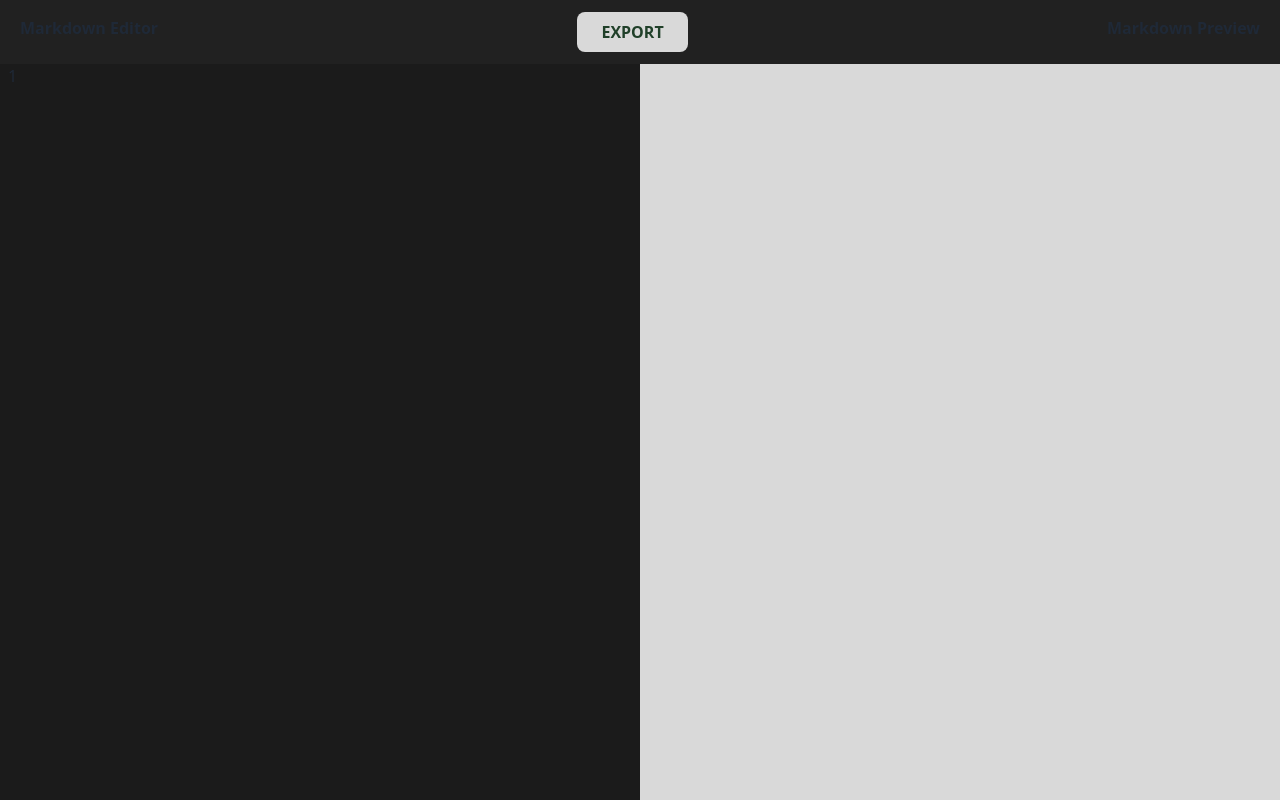
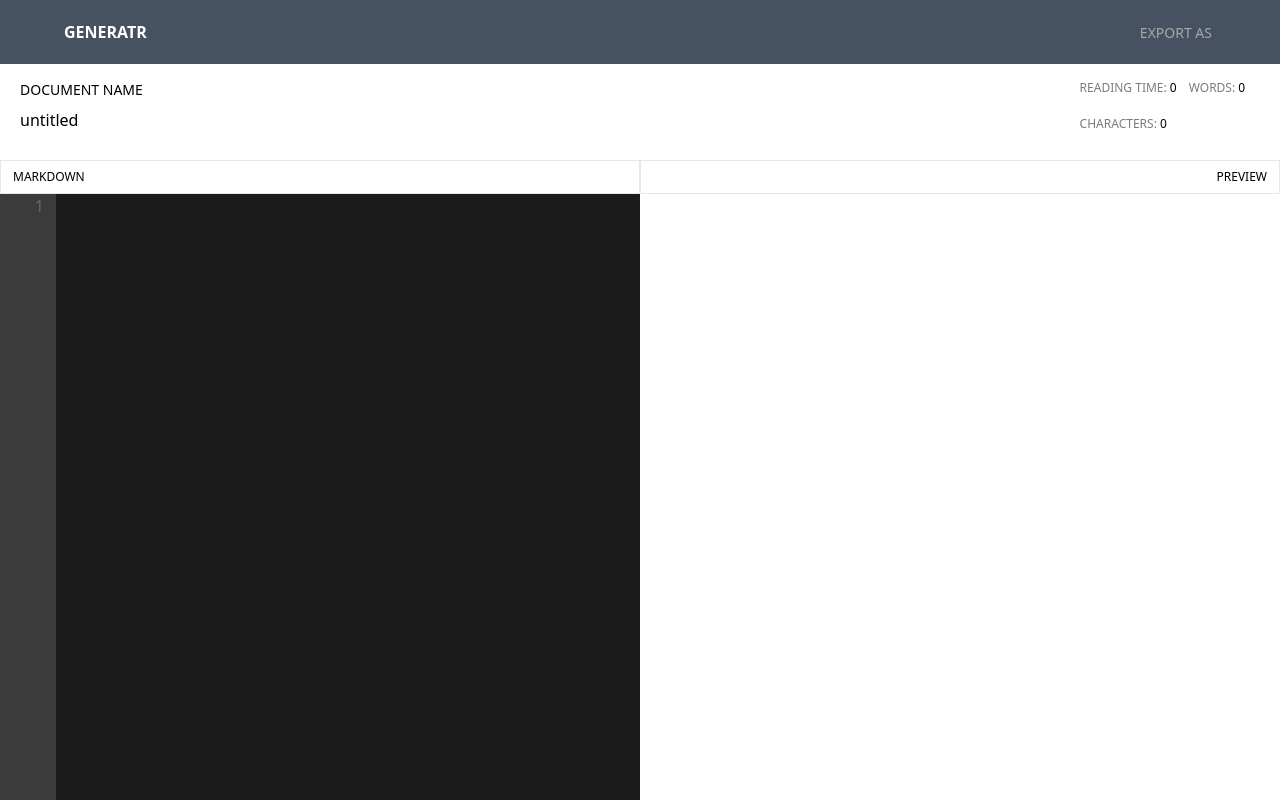
Before and after one commit to Benny-900906/OpenMarkdownPDF, a React (Vite) app: page / in a window 1280 px wide. Built offline with nearby package versions, Linux system fonts and the light colour scheme.

Commit message:
updated: major nav bar visual uplift

```diff
--- a/src/components/LiveRenderingPanel/LiveRenderingPanel.jsx
+++ b/src/components/LiveRenderingPanel/LiveRenderingPanel.jsx
@@ -5,9 +5,13 @@ export const LiveRenderingPanel = () => {
 
   return (
     <>
-      <div className="w-[50%] h-full bg-[#D9D9D9] px-2 overflow-y-scroll">
-        {renderedContent}
+      <div className="w-[50%] h-full overflow-y-hidden flex flex-col">
+        <span className="block w-full px-3 py-2 text-[#000000] border text-xs font-thin text-right">PREVIEW</span>
+        <div className="w-full h-full px-2 overflow-y-scroll">
+          {renderedContent}
+        </div>
       </div>
+
     </>
   );
 }
--- a/src/components/MarkdownPanel/LineNumber.jsx
+++ b/src/components/MarkdownPanel/LineNumber.jsx
@@ -6,9 +6,9 @@ export const LineNumber = ({ text, scrollTop }) => {
   }
 
   return (
-    <div className="line-number" style={lineNumberStyle}>
+    <div className="line-number bg-[#3b3b3b] pl-5 pr-3" style={lineNumberStyle}>
       {lines.map((_, index) => (
-        <div key={index}>{index + 1}</div>
+        <div className="text-[#666666] text-md text-right w-6" key={index}>{index + 1}</div>
       ))}
     </div>
   );
--- a/src/components/MarkdownPanel/MarkdownPanel.jsx
+++ b/src/components/MarkdownPanel/MarkdownPanel.jsx
@@ -24,7 +24,9 @@ export const MarkdownPanel = () => {
 
   return (
     <>
-      <div className="w-[50%] h-full bg-[#1B1B1B] overflow-y-hidden flex flex-row px-2">
+      <div className="w-[50%] h-full overflow-y-hidden flex flex-col">
+        <span className="block w-full px-3 py-2 text-[#000000] border text-xs font-thin">MARKDOWN</span>
+        <div className="w-full h-full overflow-y-hidden flex flex-row">
           <LineNumber text={markdownContent} scrollTop={scrollTop} />
           <textarea
             className="resize-none w-full h-full focus:outline-none px-2 bg-[#1B1B1B] overflow-y-scroll"
@@ -34,6 +36,7 @@ export const MarkdownPanel = () => {
             placeholder=""
           ></textarea>
         </div>
+      </div>
     </>
   );
 }
--- a/src/components/NavBar/NavBar.jsx
+++ b/src/components/NavBar/NavBar.jsx
@@ -1,13 +1,58 @@
-import { ExportPDFButton } from './ExportPDFButton';
+import { useState, useEffect } from 'react';
+import { useRenderedContentStore } from '../../stores/useRenderedContentStore';
 
 export const NavBar = () => {
+
+  const renderedContent = useRenderedContentStore((state) => state.renderedContent);
+  const [docName, setDocName] = useState("untitled");
+  const [readingTime, setReadingTime] = useState(0);
+  const [numOfWords, setNumOfWords] = useState(0);
+  const [numOfChars, setNumOfChars] = useState(0);
+
+  const handleDocNameChange = (e) => {
+    setDocName(e.target.value);
+  }
+
+  useEffect(() => {
+
+  }, [renderedContent]);
+
   return (
     <>
-      <div className="w-screen h-16 bg-[#212121] leading-loose flex flex-row justify-between px-5 py-3 absolute">
-        <span className="font-bold">Markdown Editor</span>
-        <ExportPDFButton />
-        <span className="font-bold">Markdown Preview</span>
+     <div className="w-full absolute">
+      <div className="w-full bg-[#465162] flex flex-row justify-between px-16 py-5">
+        {/* logo */}
+        <span className="text-[#ffffff] font-bold">GENERATR</span>
+        {/* export options */}
+        <div className="dropdown dropdown-end">
+          <label tabIndex={0} className="btn m-1 font-thin text-sm text-[#a8a8a8]">EXPORT AS</label>
+          <ul tabIndex={0} className="dropdown-content z-[1] menu p-2 shadow bg-base-100 rounded-box w-52 hidden">
+            <li><a>HTML</a></li>
+            <li><a>PDF</a></li>
+          </ul>
+        </div>
       </div>
+
+      <div className="w-full bg-[#ffffff] flex flex-row justify-between px-3 py-4 gap-2">
+        {/* document name  */}
+        <div className="w-[75%] flex flex-col">
+          <span className="text-[#000000] text-sm font-thin px-2">DOCUMENT NAME</span>
+          <input
+            placeholder="untitled"
+            className="p-2 outline-none text-[#000000] text-md bg-transparent"
+            value={docName}
+            onChange={handleDocNameChange}
+          />
+        </div>
+
+        {/* reading time, words, characters */}
+        <div className="w-[15%] flex flex-wrap gap-3">
+          <span className="text-[#7b7b7b] text-xs font-thin">READING TIME: <span className="text-[#000000]">{readingTime}</span></span>
+          <span className="text-[#7b7b7b] text-xs font-thin">WORDS: <span className="text-[#000000]">{numOfWords}</span></span>
+          <span className="text-[#7b7b7b] text-xs font-thin">CHARACTERS: <span className="text-[#000000]">{numOfChars}</span></span>
+        </div>
+      </div>
+     </div>
     </>
   );
 }
--- a/src/pages/Markdown.jsx
+++ b/src/pages/Markdown.jsx
@@ -7,7 +7,7 @@ export const Markdown = () => {
     <>
       <div className="w-screen h-screen bg-[#000000] relative">
         <NavBar />
-        <div className="w-full h-full bg-white pt-16 flex flex-row">
+        <div className="w-full h-full bg-white flex flex-row pt-40">
           <MarkdownPanel />
           <LiveRenderingPanel />
         </div>
```
Lines whose indentation alone changed are shown as unchanged.
